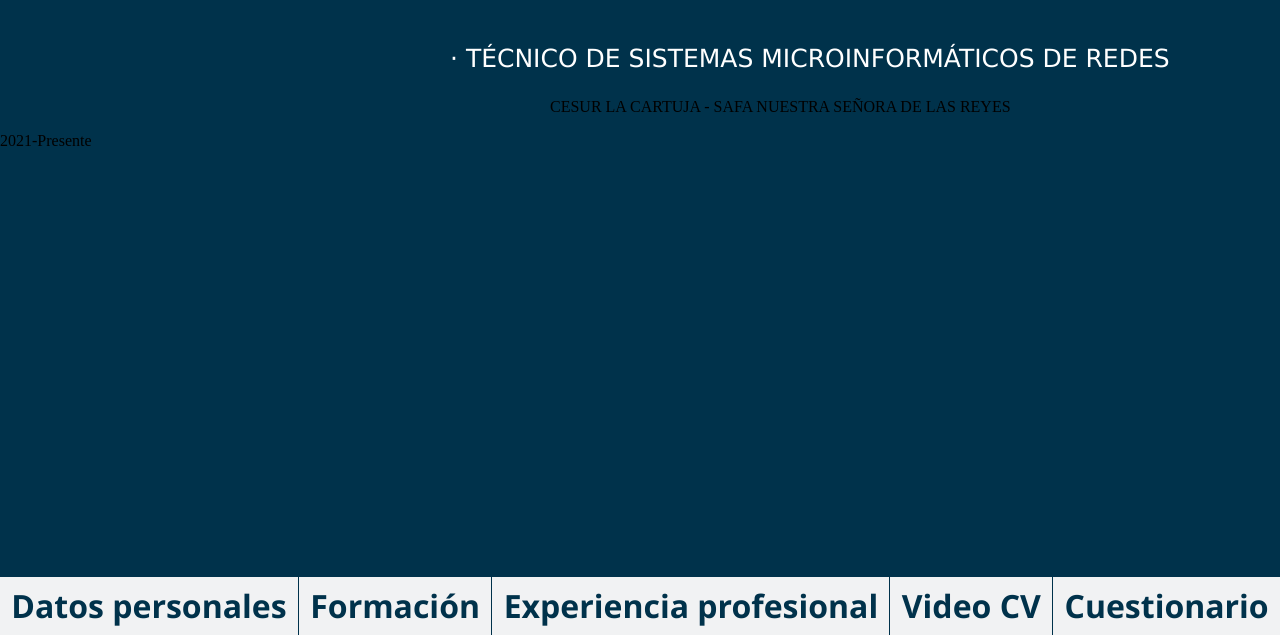
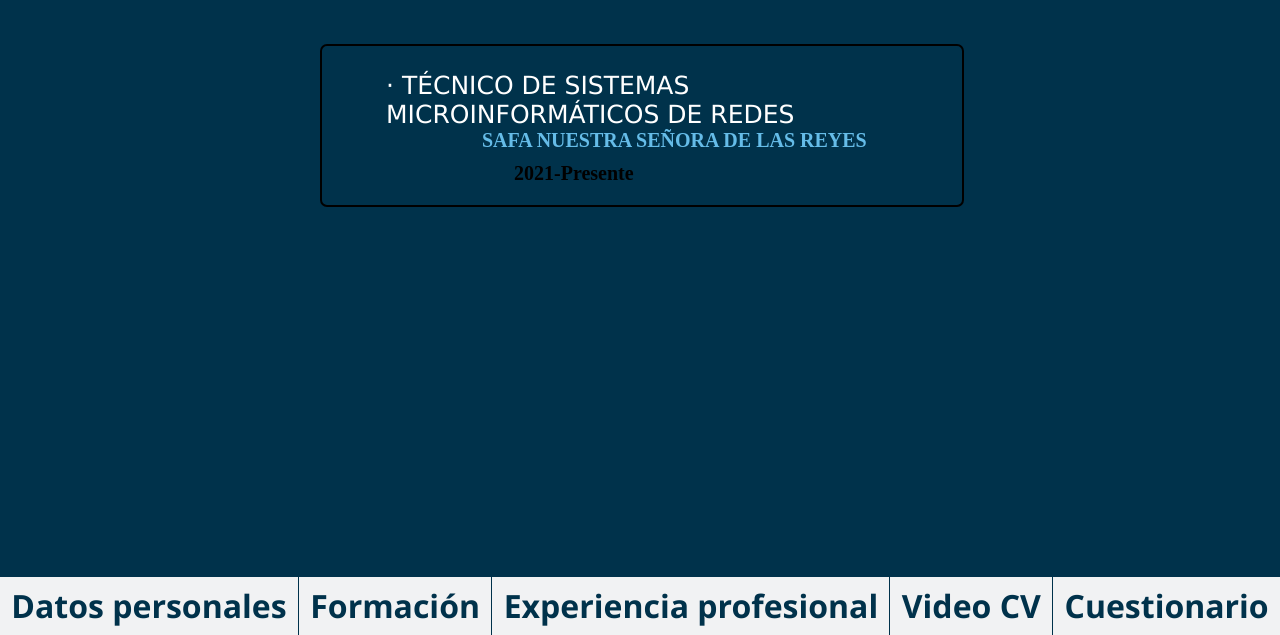
Before and after one commit to jcanterla/Proyecto_Lenguaje, a plain HTML site: page formacion.html in a window 1280 px wide. Shown: the part 165-800 px from the top of the page. Drawn offline with Linux system fonts and the light colour scheme.

Commit message:
Cambios3

```diff
--- a/CSS/formacion.css
+++ b/CSS/formacion.css
@@ -1,4 +1,4 @@
-ul, li {
+    ul, li {
     padding: 0;
     margin: 0;
     list-style: none inside;
@@ -43,16 +43,35 @@ ul, li {
         font-family: 'Lucida Sans', 'Lucida Sans Regular', 'Lucida Grande', 'Lucida Sans Unicode', Geneva, Verdana, sans-serif;
     }
 
+    #caja {
+        width: 50%;
+        margin-left: 25%;
+        border: 2px solid black;
+        border-radius: 7px;
+    }
+
     #ul {
         font-family: 'Lucida Sans', 'Lucida Sans Regular', 'Lucida Grande', 'Lucida Sans Unicode', Geneva, Verdana, sans-serif;
         font-size: 25px;
-        margin-left: 450px;
+        margin-left: 10%;
         color: white;
+        margin-bottom: 0px;
     }
 
     #li {
-        font-size: 20;
-        margin-left: 550px;
+        font-size: 20px;
+        margin-left: 25%;
+        font-weight: 900;
+        margin-bottom: 10px;
+        margin-top: 0;
+        color: #65bce8;
+    }
+
+    #li1 {
+        font-size: 20px;
+        margin-left: 30%;
+        font-weight: 900;
+        margin-top: 0;
     }
 
     /*
--- a/formacion.html
+++ b/formacion.html
@@ -6,10 +6,12 @@
 </head>
 <body>
     <h1 id="titulo">Formaciones obtenidas</h1>
-    <p id="ul">· TÉCNICO DE SISTEMAS MICROINFORMÁTICOS DE REDES</p>
-    <p id="li">CESUR LA CARTUJA - SAFA NUESTRA SEÑORA DE LAS REYES </p>
-    <p id="li1">2021-Presente</p>
 
+    <div id="caja">
+        <p id="ul">· TÉCNICO DE SISTEMAS MICROINFORMÁTICOS DE REDES</p>
+        <p id="li">SAFA NUESTRA SEÑORA DE LAS REYES </p>
+        <p id="li1">2021-Presente</p>
+    </div>
 
 
 
```
